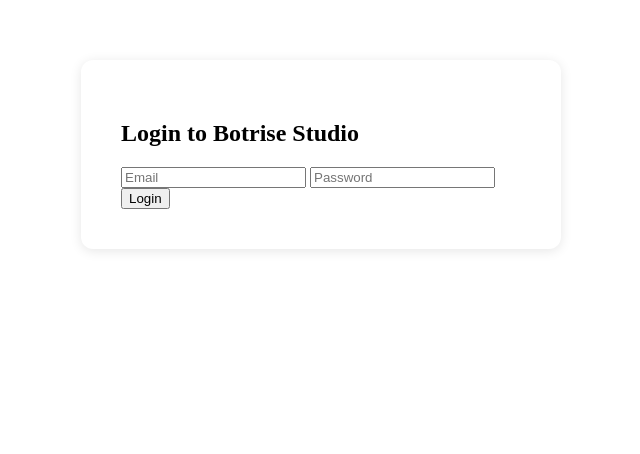
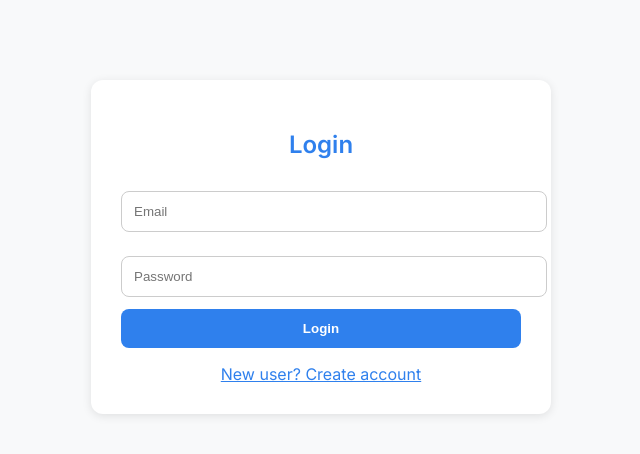
Before and after one commit to Botrise852/BotriseStudio, a plain HTML site: page login.html in a window 1280 px wide. Shown: the whole page, without its empty margins (319-959 px from the left). Drawn offline with Linux system fonts and the light colour scheme.

Commit message:
Update login.html

```diff
--- a/login.html
+++ b/login.html
@@ -1,12 +1,60 @@
-
 <!DOCTYPE html>
 <html lang="en">
 <head>
   <meta charset="UTF-8" />
-  <meta name="viewport" content="width=device-width, initial-scale=1.0"/>
-  <title>Login - Botrise Studio</title>
-  <link href="https://fonts.googleapis.com/css2?family=Inter:wght@400;600&display=swap" rel="stylesheet">
-  <link rel="stylesheet" href="style.css" />
+  <title>Login | Botrise Studio</title>
+  <link href="https://fonts.googleapis.com/css2?family=Inter:wght@400;600&display=swap" rel="stylesheet" />
+  <style>
+    body {
+      font-family: 'Inter', sans-serif;
+      margin: 0;
+      background-color: #f8f9fa;
+    }
+    .container {
+      max-width: 400px;
+      margin: 80px auto;
+      padding: 30px;
+      background: white;
+      border-radius: 12px;
+      box-shadow: 0 2px 10px rgba(0,0,0,0.1);
+    }
+    h2 {
+      text-align: center;
+      color: #2f80ed;
+    }
+    input {
+      width: 100%;
+      padding: 12px;
+      margin: 12px 0;
+      border-radius: 8px;
+      border: 1px solid #ccc;
+    }
+    button {
+      background: #2f80ed;
+      color: white;
+      width: 100%;
+      padding: 12px;
+      border: none;
+      border-radius: 8px;
+      font-weight: bold;
+    }
+    a {
+      display: block;
+      text-align: center;
+      margin-top: 16px;
+      color: #2f80ed;
+    }
+  </style>
+</head>
+<body>
+  <div class="container">
+    <h2>Login</h2>
+    <input type="email" id="email" placeholder="Email" />
+    <input type="password" id="password" placeholder="Password" />
+    <button onclick="login()">Login</button>
+    <a href="signup.html">New user? Create account</a>
+  </div>
+
   <script type="module">
     import { initializeApp } from "https://www.gstatic.com/firebasejs/10.12.0/firebase-app.js";
     import { getAuth, signInWithEmailAndPassword } from "https://www.gstatic.com/firebasejs/10.12.0/firebase-auth.js";
@@ -26,26 +74,10 @@
     window.login = function () {
       const email = document.getElementById("email").value;
       const password = document.getElementById("password").value;
-
       signInWithEmailAndPassword(auth, email, password)
-        .then(() => {
-          alert("Login successful!");
-          window.location.href = "index.html";
-        })
-        .catch(error => {
-          alert("Login failed: " + error.message);
-        });
-    }
+        .then(() => window.location.href = "index.html")
+        .catch((error) => alert(error.message));
+    };
   </script>
-</head>
-<body>
-  <div class="form-box">
-    <h2>Login to Botrise Studio</h2>
-    <form onsubmit="event.preventDefault(); login();">
-      <input id="email" type="email" placeholder="Email" required />
-      <input id="password" type="password" placeholder="Password" required />
-      <button type="submit">Login</button>
-    </form>
-  </div>
 </body>
 </html>
```
